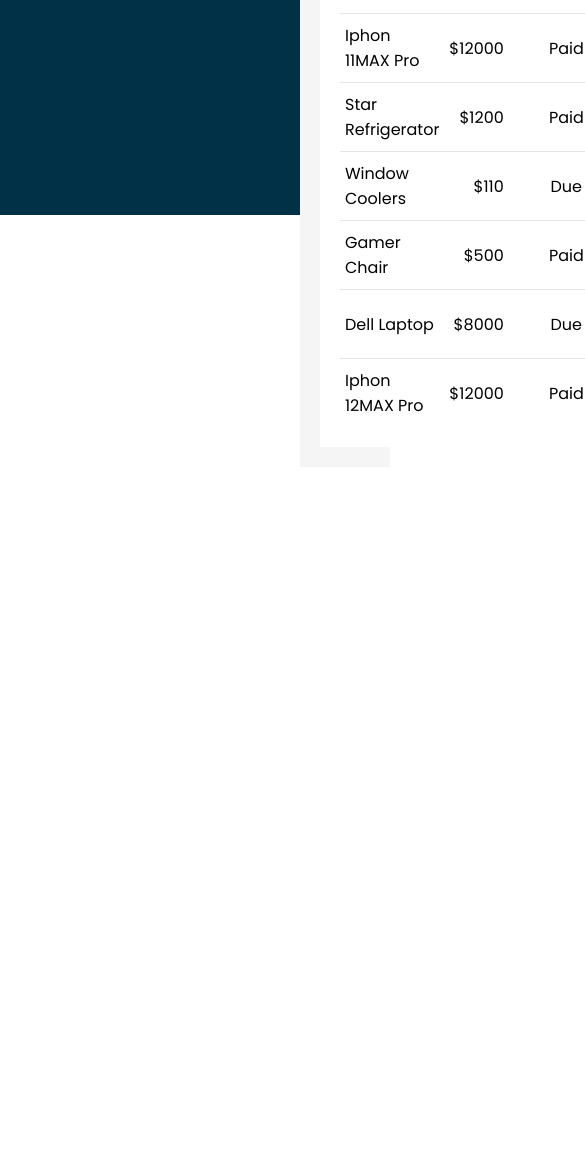
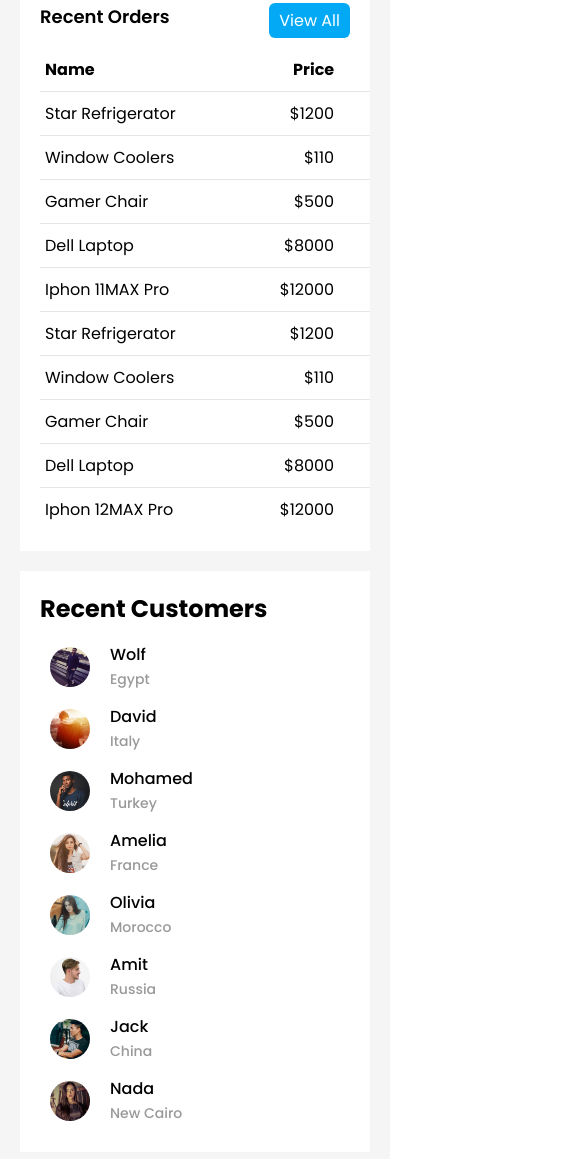
Before and after one commit to WolfDev91/SimpleDashboard, a plain HTML site: page index.html in a window 390 px wide. Shown: the part 629-1788 px from the top of the page, 585 px wide, since content can reach past the window. Before the commit the page ends 1096 px from the top, so only its background shows below. Drawn offline with Linux system fonts and the light colour scheme.

Commit message:
Add Responsive Web Sit

```diff
--- a/css/style.css
+++ b/css/style.css
@@ -186,12 +186,11 @@ body {
   padding: 20px;
   padding-top: 0;
   display: grid;
+  grid-gap: 20px;
   grid-template-columns: 2fr 1fr;
 }
 .details .recentOrders {
   position: relative;
-  display: grid;
-  grid-gap: 20px;
   min-height: 530px;
   background: #fff;
   padding: 20px;
@@ -263,20 +262,117 @@ body {
 .return {
   background: #f00;
 }
-.inprogress{
+.inprogress {
   background: #1795ce;
 }
-.recentCustomers{
+.recentCustomers {
   position: relative;
   display: grid;
   min-height: 530px;
   background: #fff;
   padding: 20px;
 }
-.details .recentCustomers{
-position: relative;
-display: grid;
-min-height: 530px;
-background: #fff;
-padding: 20px;
+.details .recentCustomers {
+  position: relative;
+  min-height: 530px;
+  background: #fff;
+  padding: 20px;
 }
+.details .recentCustomers .imgBox {
+  position: relative;
+  width: 40px;
+  height: 40px;
+  border-radius: 50%;
+  overflow: hidden;
+}
+.details .recentCustomers .imgBox img {
+  position: absolute;
+  top: 0;
+  left: 0;
+  width: 100%;
+  height: 100%;
+  object-fit: cover;
+}
+
+.details .recentCustomers table tr td h4 span {
+  font-size: 14px;
+  color: #999;
+}
+.details .recentCustomers table tr:hover,
+.details .recentCustomers table tr:hover td h4 span {
+  background: #03a9f4;
+  color: #fff;
+}
+.details .recentCustomers table tr td {
+  padding: 7px 10px;
+}
+.details .recentCustomers table tr td h4 {
+  font-size: 16px;
+  font-weight: 500;
+  line-height: 1.5em;
+}
+/* Responsive */
+
+@media (max-width: 992px) {
+  .navigation {
+    left: -300px;
+  }
+  .navigation.active {
+    left: 0;
+    width: 300px;
+  }
+  .main {
+    width: 100%;
+    left: 0;
+  }
+  .main.active {
+    width: calc(100% - 300px);
+    left: 300px;
+  }
+  .cardBox {
+    grid-template-columns: repeat(2, 1fr);
+  }
+}
+@media (max-width: 768px) {
+  .details {
+    grid-template-columns: repeat(1, 1fr);
+  }
+  .cardHeader h2 {
+    font-weight: 600px;
+    font-size: 18px;
+  }
+}
+@media (max-width: 480px) {
+  .cardBox {
+    grid-template-columns: repeat(1, 1fr);
+  }
+  .details .recentOrders {
+    overflow-x: auto;
+  }
+  .details .recentOrders table {
+    width: 600px;
+  }
+  .navigation {
+    width: 100%;
+    left: -100%;
+    z-index: 1000;
+  }
+  .navigation.active {
+    width: 100%;
+    left: 0;
+  }
+  .toggle.active {
+    position: fixed;
+    z-index: 10000;
+    right: 0;
+    left: initial;
+  }
+  .toggle.active::before {
+    color: #fff;
+  }
+  .main,
+  .main.active {
+    width: 100%;
+    left: 0;
+  }
+}
--- a/index.html
+++ b/index.html
@@ -92,7 +92,7 @@
                     <img src="images/wolf.jpg" alt="user">
                 </div>
             </div>
-            <!-- Card Seacion -->
+            <!-- Card BoX Seacion -->
             <div class="cardBox">
                 <div class="card">
                     <div>
@@ -141,6 +141,7 @@
 
             </div>
             <div class="details">
+                <!-- recentOrders -->
                 <div class="recentOrders">
                     <div class="cardHeader">
                         <h2>Recent Orders</h2>
@@ -219,10 +220,79 @@
                         </tbody>
                     </table>
                 </div>
+                <!-- recentCustomers -->
                 <div class="recentCustomers">
                     <div class="carHeader">
                         <h2>Recent Customers</h2>
                     </div>
+                    <table>
+                        <tbody>
+                            <tr>
+                                <td width="60px">
+                                    <div class="imgBox"><img src="images/WolfDeveloper.jpg" alt="Customers"></div>
+                                </td>
+                                <td>
+                                    <h4>Wolf<br><span>Egypt</span></h4>
+                                </td>
+                            </tr>
+                            <tr>
+                                <td width="60px">
+                                    <div class="imgBox"><img src="images/img1.jpg" alt="Customers"></div>
+                                </td>
+                                <td>
+                                    <h4>David<br><span>Italy</span></h4>
+                                </td>
+                            </tr>
+                            <tr>
+                                <td width="60px">
+                                    <div class="imgBox"><img src="images/img2.jpg" alt="Customers"></div>
+                                </td>
+                                <td>
+                                    <h4>Mohamed<br><span>Turkey</span></h4>
+                                </td>
+                            </tr>
+                            <tr>
+                                <td width="60px">
+                                    <div class="imgBox"><img src="images/img3.jpg" alt="Customers"></div>
+                                </td>
+                                <td>
+                                    <h4>Amelia<br><span>France</span></h4>
+                                </td>
+                            </tr>
+                            <tr>
+                                <td width="60px">
+                                    <div class="imgBox"><img src="images/img4.jpg" alt="Customers"></div>
+                                </td>
+                                <td>
+                                    <h4>Olivia<br><span>Morocco</span></h4>
+                                </td>
+                            </tr>
+                            <tr>
+                                <td width="60px">
+                                    <div class="imgBox"><img src="images/img5.jpg" alt="Customers"></div>
+                                </td>
+                                <td>
+                                    <h4>Amit<br><span>Russia</span></h4>
+                                </td>
+                            </tr>
+                            <tr>
+                                <td width="60px">
+                                    <div class="imgBox"><img src="images/img6.jpg" alt="Customers"></div>
+                                </td>
+                                <td>
+                                    <h4>Jack<br><span>China</span></h4>
+                                </td>
+                            </tr>
+                            <tr>
+                                <td width="60px">
+                                    <div class="imgBox"><img src="images/img7.jpg" alt="Customers"></div>
+                                </td>
+                                <td>
+                                    <h4>Nada<br><span>New Cairo</span></h4>
+                                </td>
+                            </tr>
+                        </tbody>
+                    </table>
                 </div>
             </div>
 
```
Also changed, not shown: images/WolfDeveloper.jpg (added).
